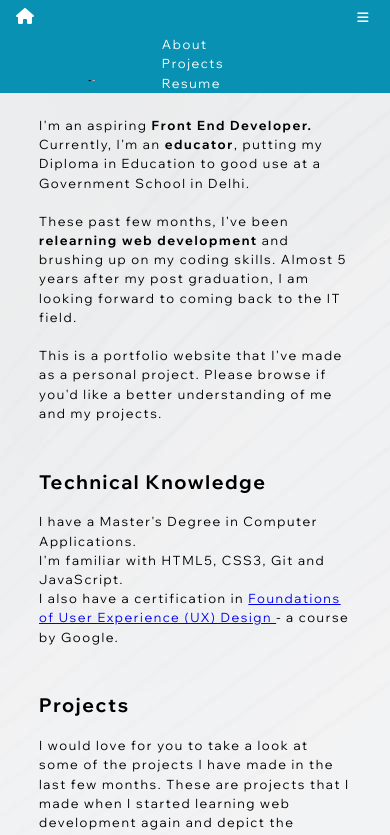
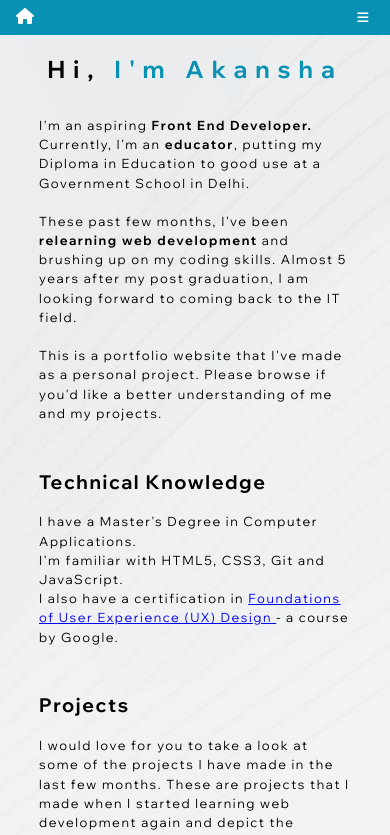
Before and after one commit to akanshachn/neogcamp-lesson3, a plain HTML site: page index.html in a window 390 px wide. Both pictures are taken after a click on the link 363 px from the left and 17 px from the top of the page. Shown: the top 835 px of the page. Drawn offline with Linux system fonts and the light colour scheme.

Commit message:
added nav bar toggle script + css

```diff
--- a/css/media-queries.css
+++ b/css/media-queries.css
@@ -22,6 +22,10 @@
         width: 100%;
         align-content: center;
         padding: 0;
+        /* transition: 0.2s ease-in-out; */
+    }
+    .navigation .active {
+        left: 100%;
     }
     .nav-toggle {
         display: block;
--- a/css/styles.css
+++ b/css/styles.css
@@ -150,12 +150,12 @@ hr {
     margin: 0px;
 }
 
-.hero-heading::before {
+/* .hero-heading::before {
     content: attr(txt);
     position: absolute;
     text-shadow: var(--heading-shadow-one) 4px 0px;
     animation: 5s linear 0s infinite alternate-reverse none running intro-anim;
-}
+} */
 
 .heading-inverted {
     color: var(--primary-color);
--- a/index.html
+++ b/index.html
@@ -18,7 +18,7 @@
                 <i class="fa-solid fa-house home-icon"></i>
             </a>
             <div class="nav-links">
-                <ul class="list-non-bullet nav-pills">
+                <ul class="list-non-bullet nav-pills" id="nav-pills">
                     <li class="list-item-inline">
                         <a class="link" href="/about.html">About</a>
                     </li>
@@ -31,13 +31,13 @@
                     </li>
                 </ul>
             </div>
-            <a href="#" class="link nav-toggle">
+            <a href="#" class="link nav-toggle" id="nav-toggle">
                 <i class="fa-solid fa-bars"></i>
             </a>
         </nav>
 
         <header class="hero">
-            <h1 class="hero-heading" txt="Hi, I'm Akansha">
+            <h1 class="hero-heading">
                 Hi, <span class="heading-inverted">I'm Akansha</span>
             </h1>
         </header>
@@ -113,7 +113,16 @@
         </footer>
     </div>
 
+
     <script src="https://kit.fontawesome.com/8428b10b08.js" crossorigin="anonymous"></script>
+    <script>
+        const toggleButton = document.getElementById('nav-toggle');
+        const navPills = document.getElementById('nav-pills');
+
+        toggleButton.addEventListener('click', () => {
+            navPills.classList.toggle('active');
+        })
+    </script>
 </body>
 
 </html>
```
Also changed, not shown: about.html (+3 -3 lines), projects.html (+3 -3 lines).
